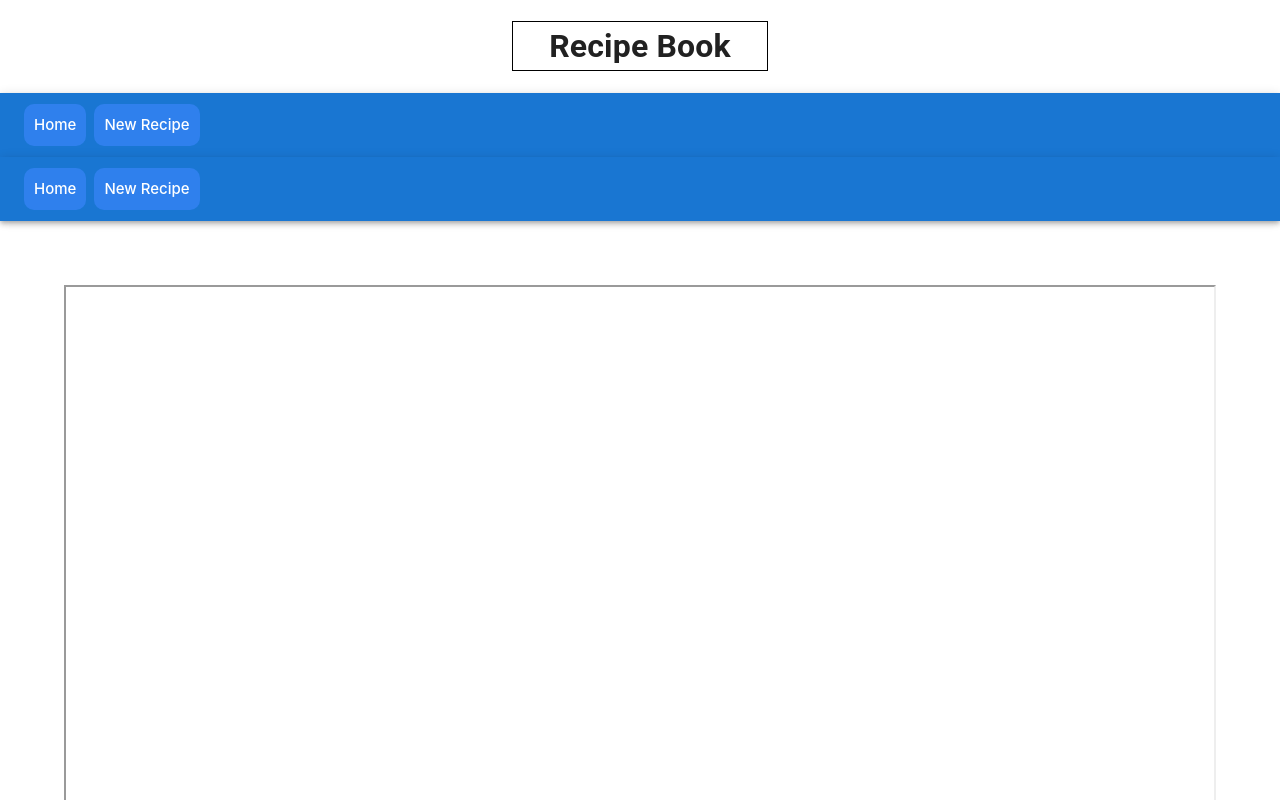
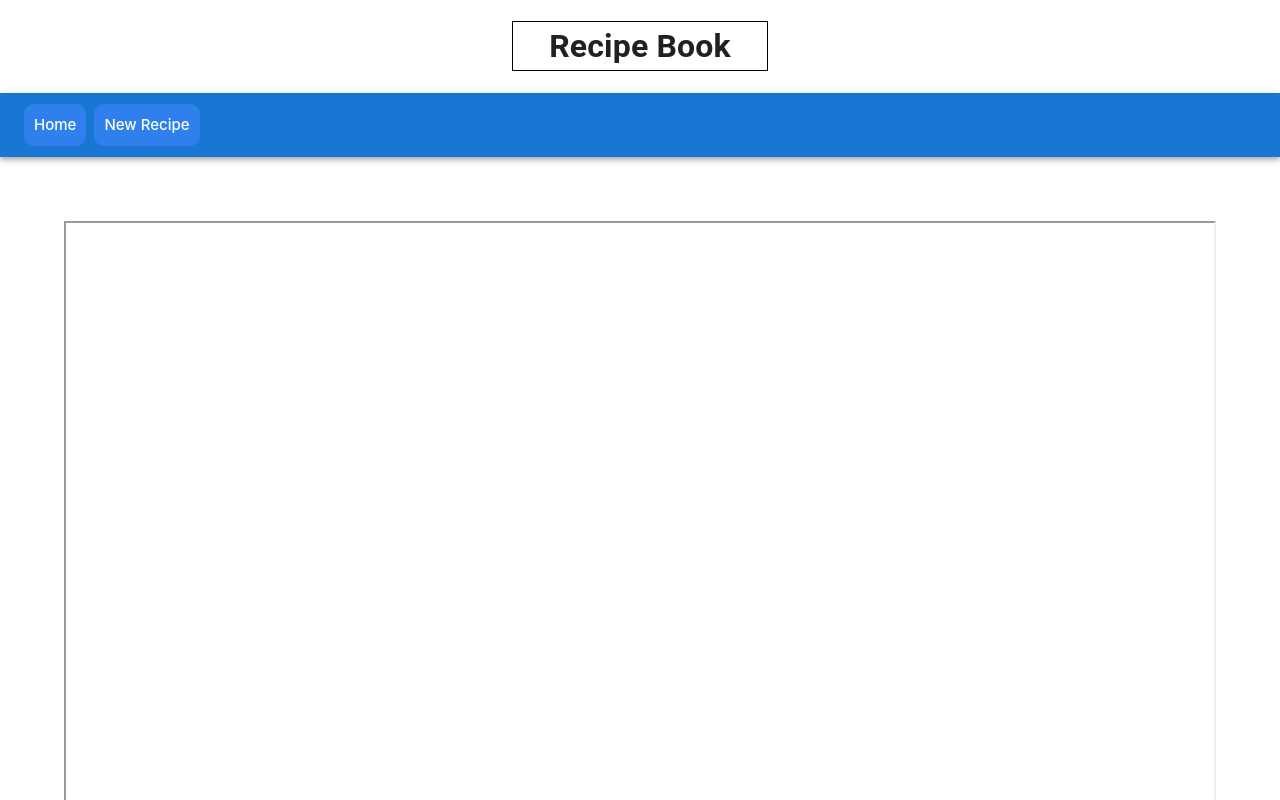
Before and after one commit to JuanThe3rd/recipe-book-project, a React (Create React App) app: page /recipe-details in a window 1280 px wide. Shown: the top 800 px of the page. Built offline with nearby package versions, Linux system fonts and the light colour scheme; data requests are answered from the project's data file.

Commit message:
removed extra navbar

```diff
--- a/src/components/RecipeDetails.js
+++ b/src/components/RecipeDetails.js
@@ -1,10 +1,7 @@
 import React from "react";
-import Toolbar from '@mui/material/Toolbar';
-import Typography from '@mui/material/Typography';
-import AppBar from '@mui/material/AppBar';
 import CssBaseline from '@mui/material/CssBaseline';
 import { createTheme, ThemeProvider } from '@mui/material/styles';
-import NavBar from "./NavBar";
+
 
 function RecipeDetails({recipe}){
     const defaultTheme = createTheme();
@@ -13,13 +10,6 @@ function RecipeDetails({recipe}){
         <div>
             <ThemeProvider theme={defaultTheme}>
                 <CssBaseline />
-                <AppBar position="relative">
-                    <Toolbar>
-                        <Typography variant="h6" color="inherit" noWrap>
-                            <NavBar />
-                        </Typography>
-                    </Toolbar>
-                </AppBar>
                 <div className="details-container">
                     <iframe src={recipe.link} className="recipe-link"/>
                 </div>
```
